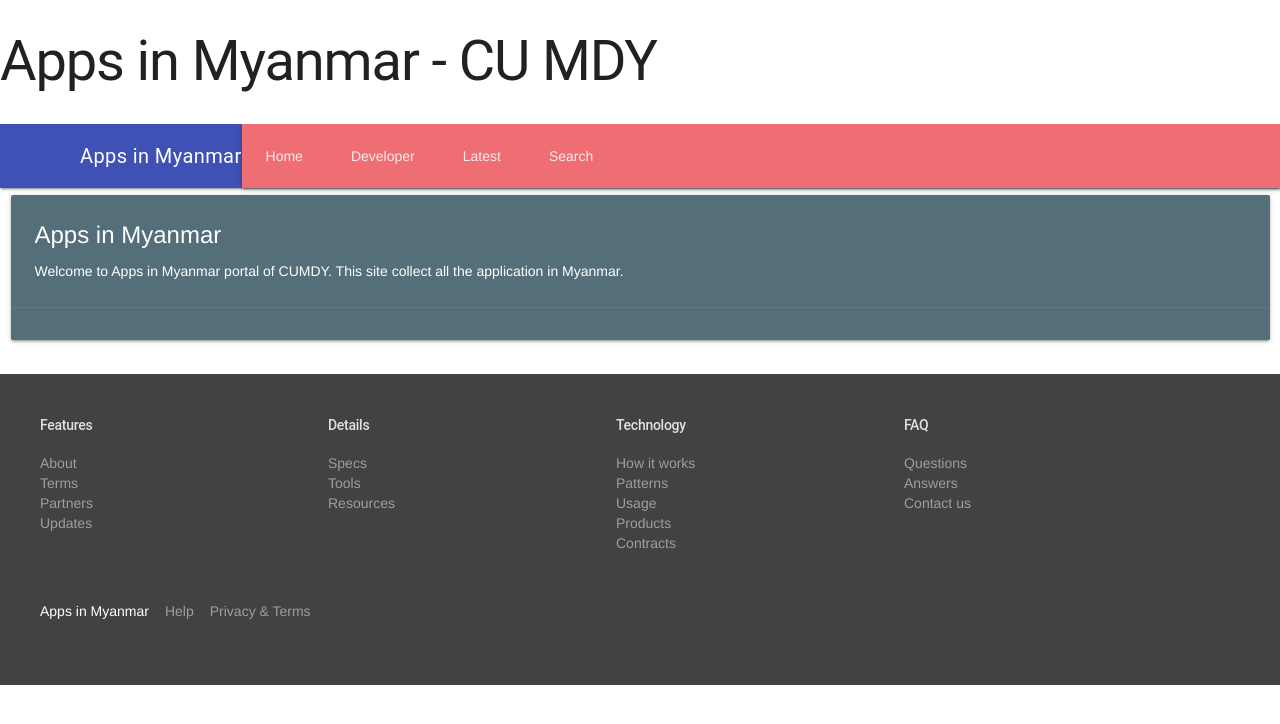
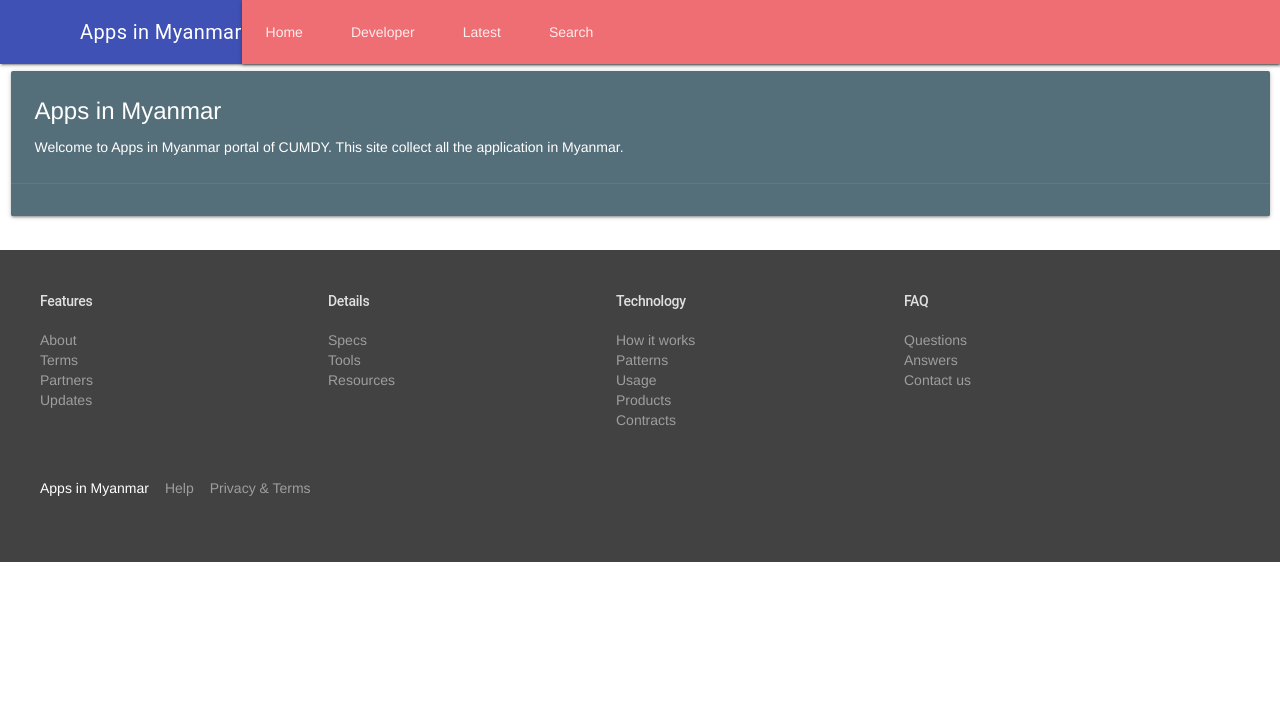
Before and after one commit to delta-mdy-geo/ui_ux_design, a plain HTML site: page index.html in a window 1280 px wide. Drawn offline with Linux system fonts and the light colour scheme.

Commit message:
changed ui-ux-design for Apps for Myanmar

```diff
--- a/index.html
+++ b/index.html
@@ -20,7 +20,7 @@
 
   </head>
   <body>
-    <h1>Apps in Myanmar - CU MDY</h1>
+
    <!-- Always shows a header, even in smaller screens. -->
 <div class="mdl-layout mdl-js-layout mdl-layout--fixed-header">
   <header class="mdl-layout__header">
```
Also changed, not shown: latest.html (+1 -1 lines), search.html (+1 -1 lines).
